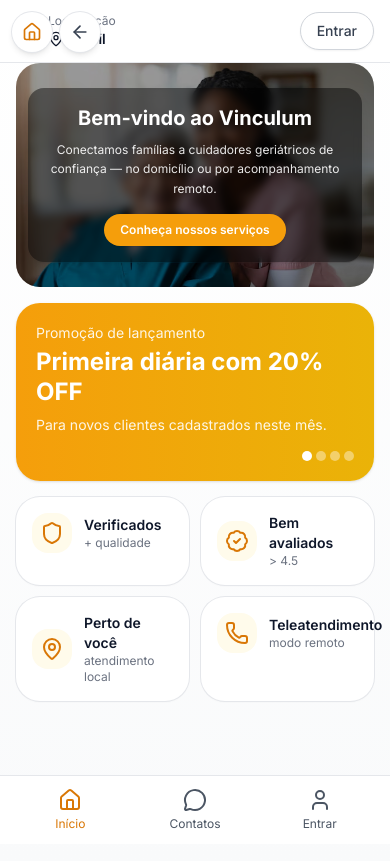
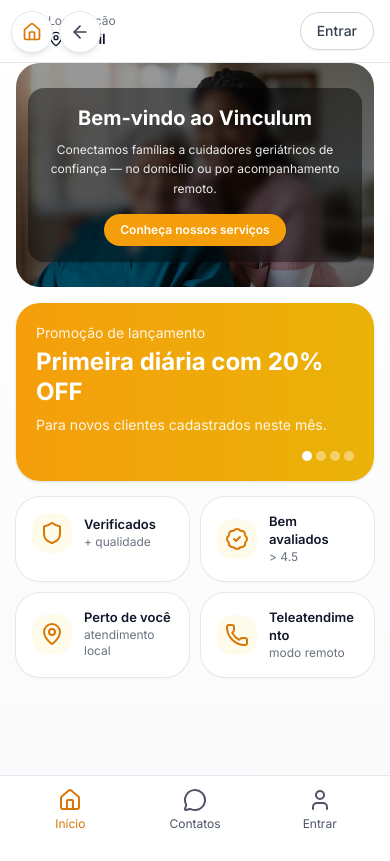
Before and after one commit to Migsrs/Site-para-idosos, a React (Vite) app: page / in a window 390 px wide. Built offline with nearby package versions, Linux system fonts and the light colour scheme.

Commit message:
Add files via upload

```diff
--- a/src/components/layout.jsx
+++ b/src/components/layout.jsx
@@ -147,7 +147,7 @@
     <nav className="fixed inset-x-0 bottom-0 z-40 border-t border-gray-200 bg-white/95 backdrop-blur md:hidden">
       <div className="mx-auto grid max-w-5xl grid-cols-3 px-2 py-2 text-xs">
         <TabLink
-          to="/services"
+          to="/"
           label="Início"
           icon={Home}
           active={is("/services") || loc.pathname === "/"}
--- a/src/pages/HomePage.jsx
+++ b/src/pages/HomePage.jsx
@@ -139,8 +139,11 @@
         <div className="rounded-2xl bg-amber-50 p-2 text-amber-600">
           <Icon className="h-6 w-6" />
         </div>
-        <div>
-          <div className="text-sm font-semibold">{title}</div>
+        <div className="min-w-0">
+          {/* título ligeiramente menor e quebrando linha no mobile */}
+          <div className="break-words text-[13px] font-semibold leading-snug sm:text-sm">
+            {title}
+          </div>
           <div className="text-xs text-gray-500">{subtitle}</div>
         </div>
       </div>
```
